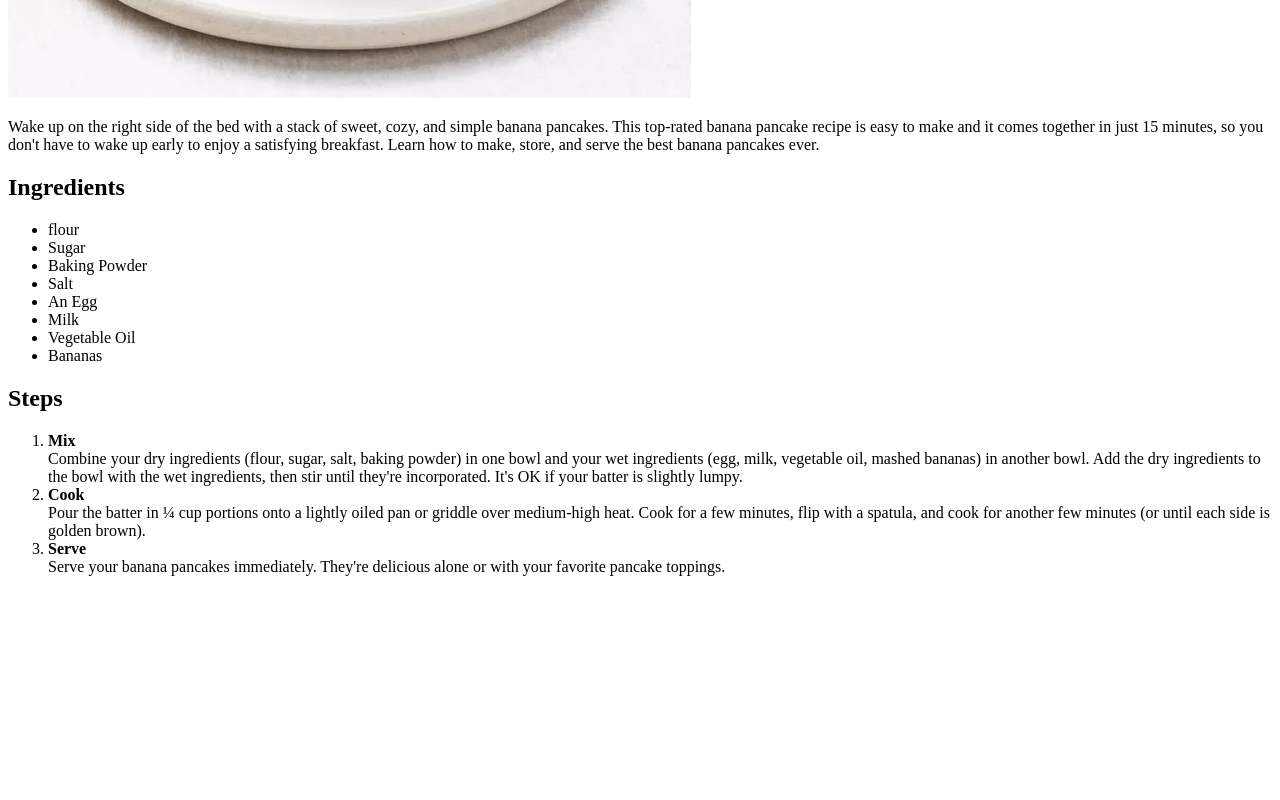
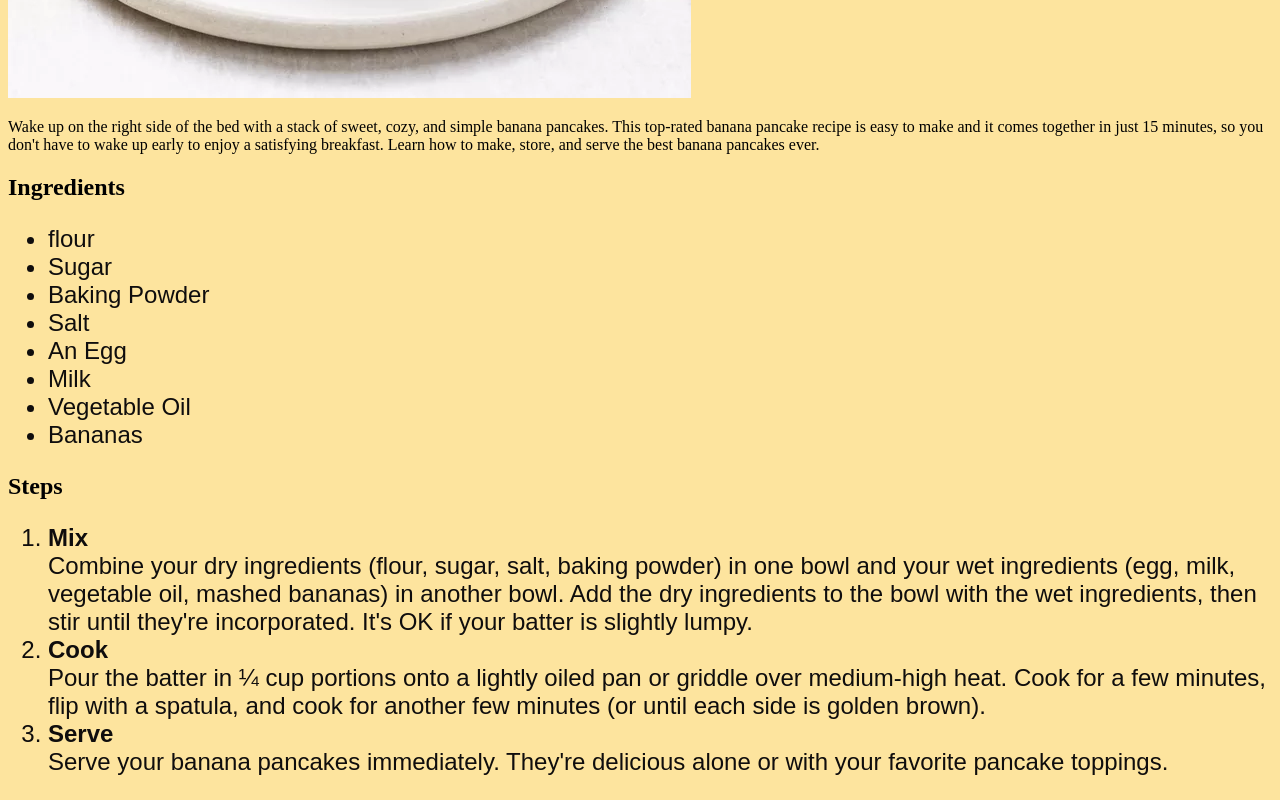
Before and after one commit to nahi2k/odin-recipes, a plain HTML site: page recipes/banana_pancakes.html in a window 1280 px wide. Shown: the part 494-1294 px from the top of the page. Before the commit the page ends 1086 px from the top, so only its background shows below. Drawn offline with Linux system fonts and the light colour scheme.

Commit message:
added some styling

```diff
--- a/recipes/banana_pancakes.html
+++ b/recipes/banana_pancakes.html
@@ -4,13 +4,14 @@
     <meta charset="UTF-8">
     <meta name="viewport" content="width=device-width, initial-scale=1.0">
     <title>Document</title>
+    <link rel="stylesheet" href="recipes.css">
 </head>
 <body>
     <h1>Banana Pancakes Recipe</h1>
     <img src="../images2/bananapancakes.webp" alt="Banana Pancakes">
     <p>Wake up on the right side of the bed with a stack of sweet, cozy, and simple banana pancakes. This top-rated banana pancake recipe is easy to make and it comes together in just 15 minutes, so you don't have to wake up early to enjoy a satisfying breakfast. Learn how to make, store, and serve the best banana pancakes ever.</p>
     <h2>Ingredients</h2>
-    <ul>
+    <ul class="ingredients">
         <li>flour</li>
         <li>Sugar</li>
         <li>Baking Powder</li>
@@ -21,7 +22,7 @@
         <li>Bananas</li>
     </ul>
     <h2>Steps</h2>
-    <ol>
+    <ol class="steps">
         <li><strong>Mix</strong></li>
 Combine your dry ingredients (flour, sugar, salt, baking powder) in one bowl and your wet ingredients (egg, milk, vegetable oil, mashed bananas) in another bowl. Add the dry ingredients to the bowl with the wet ingredients, then stir until they're incorporated. It's OK if your batter is slightly lumpy.
 <li><strong>Cook</strong></li>
--- /dev/null
+++ b/recipes/recipes.css
@@ -0,0 +1,9 @@
+body {
+    background-color: rgb(253, 228, 158);
+}
+
+.ingredients,.steps{
+    color: rgb(15, 13, 13);
+    font-size: 1.5em;
+    font-family:fantasy;
+}
```
Also changed, not shown: index.html (+11 -0 lines), recipes/chicken_fried_chicken.html (+3 -2 lines).
